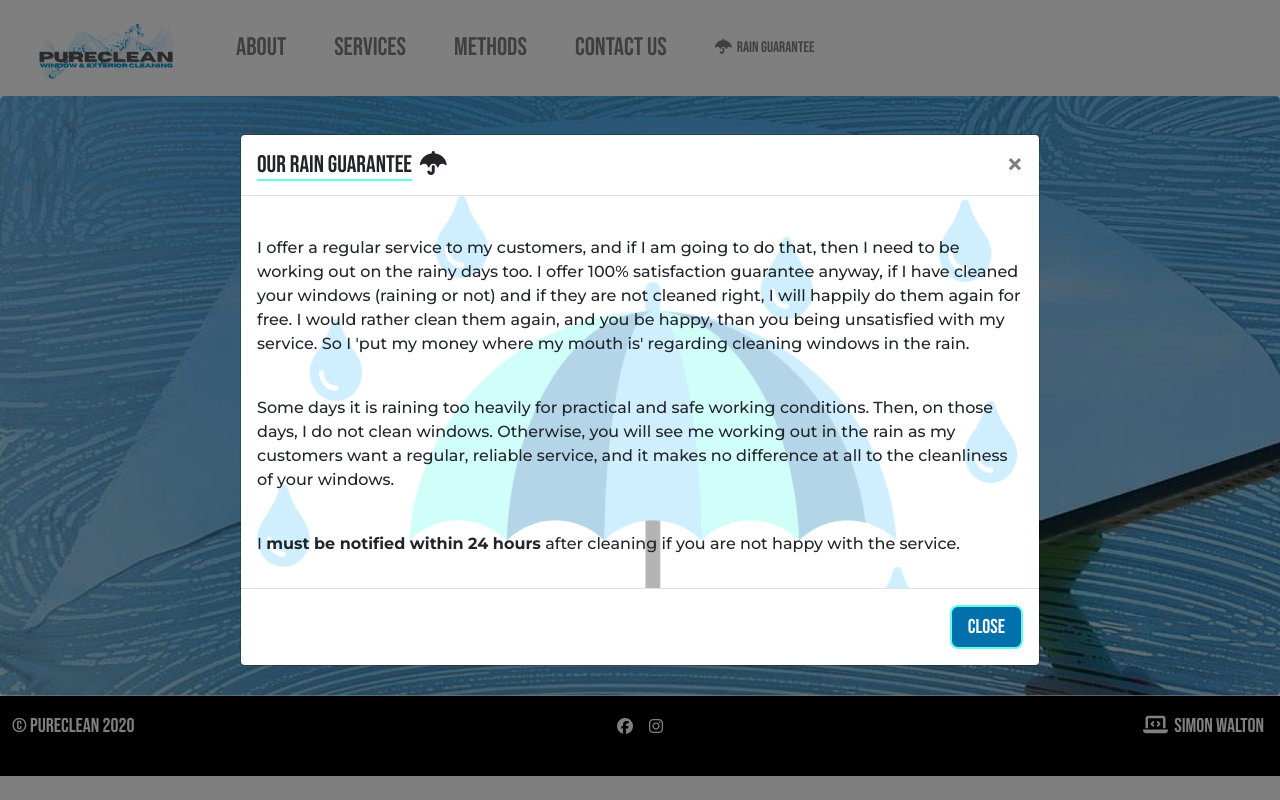
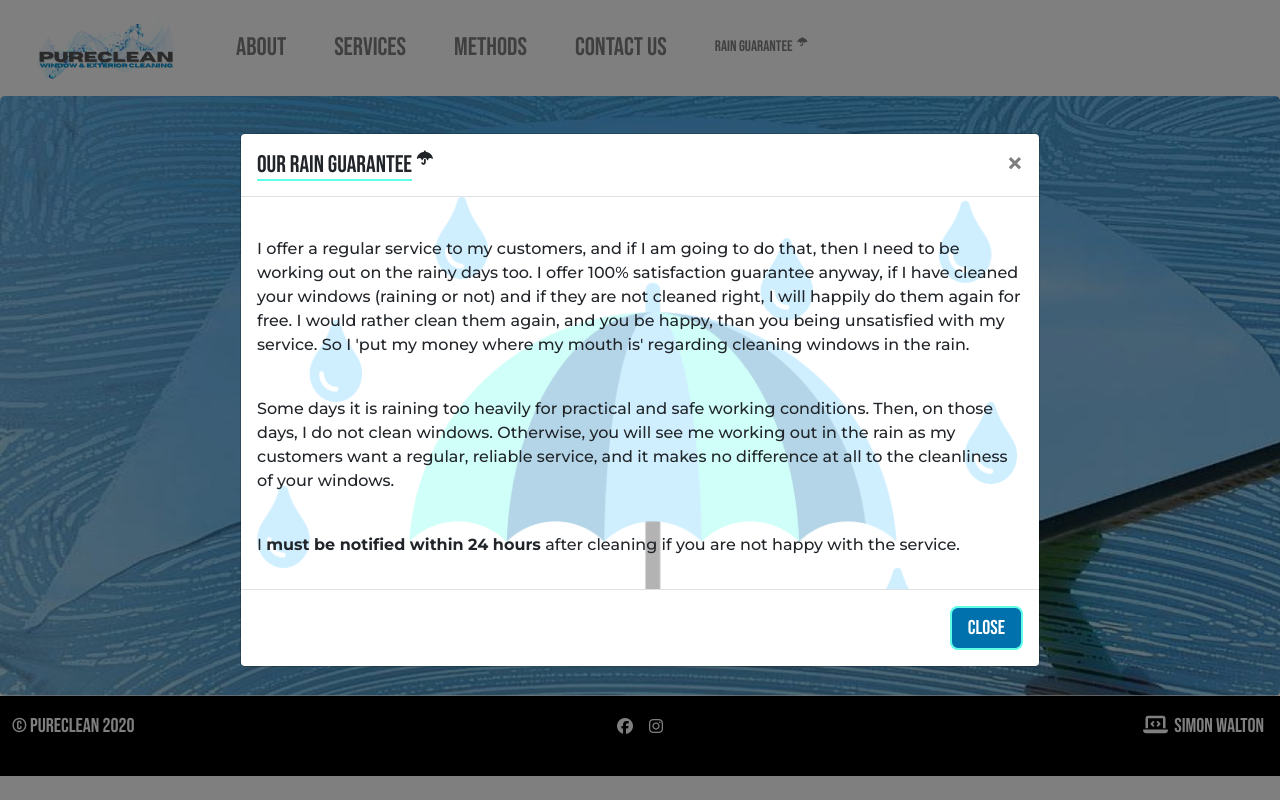
Before and after one commit to simon-a-walton/pure-clean, a React (Create React App) app: page / in a window 1280 px wide. Both pictures are taken after a click on the button "Rain Guarantee". Built offline with nearby package versions, Linux system fonts and the light colour scheme.

Commit message:
updated vertical align and size of umbrella icon

```diff
--- a/src/components/Navigation.jsx
+++ b/src/components/Navigation.jsx
@@ -20,7 +20,7 @@ const navMargin = select("& a", {
 
 const rainStyle = css({
   fontSize: "0.6em",
-  lineHeight: "38px",
+  lineHeight: "27px",
   padding: "8px 0",
   "@media(max-width: 992px)": {
     lineHeight: "20px",
@@ -47,8 +47,10 @@ const Navigation = () => {
           ))}
           <Nav.Link
             onClick={() => setModalShow(true)} {...rainStyle}>
-              <i className="fas fa-umbrella" />
-              &nbsp; Rain Guarantee
+              Rain Guarantee &nbsp;
+                <span {...css({ verticalAlign: "text-bottom", fontSize: "0.6em" })}>
+                  <i className="fas fa-umbrella" />
+                </span>
           </Nav.Link>
         </Nav>
         <RainModal
--- a/src/components/RainModal.jsx
+++ b/src/components/RainModal.jsx
@@ -19,7 +19,9 @@ const RainModal = (props) => {
         <Modal.Title id="contained-modal-title-vcenter" >
           <h4 >
             <span {...bottomBorder}>Our Rain Guarantee</span>
-            &nbsp; <i className="fas fa-umbrella" />
+              <span {...css({ verticalAlign: "text-top", fontSize: "0.6em" })}>
+                &nbsp;&nbsp;<i className="fas fa-umbrella" />
+              </span>
           </h4>
         </Modal.Title>
       </Modal.Header>
```
